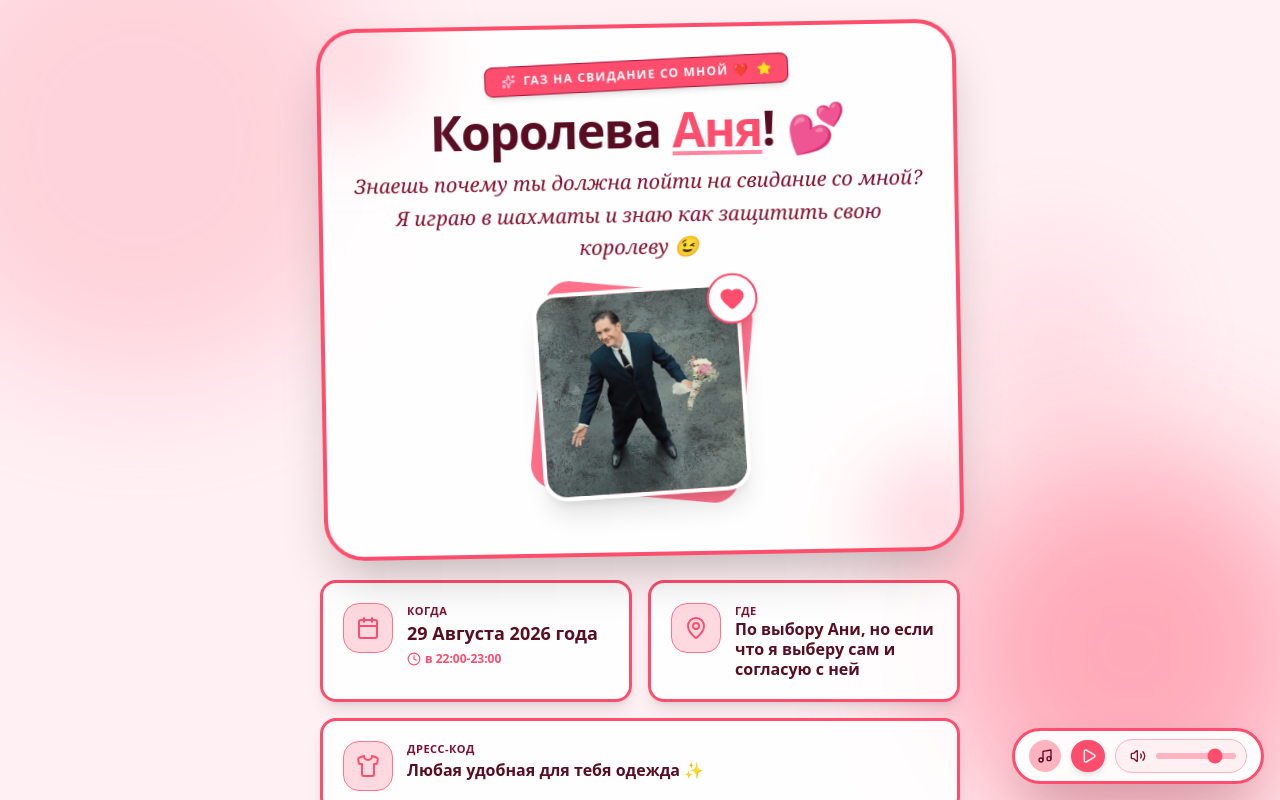
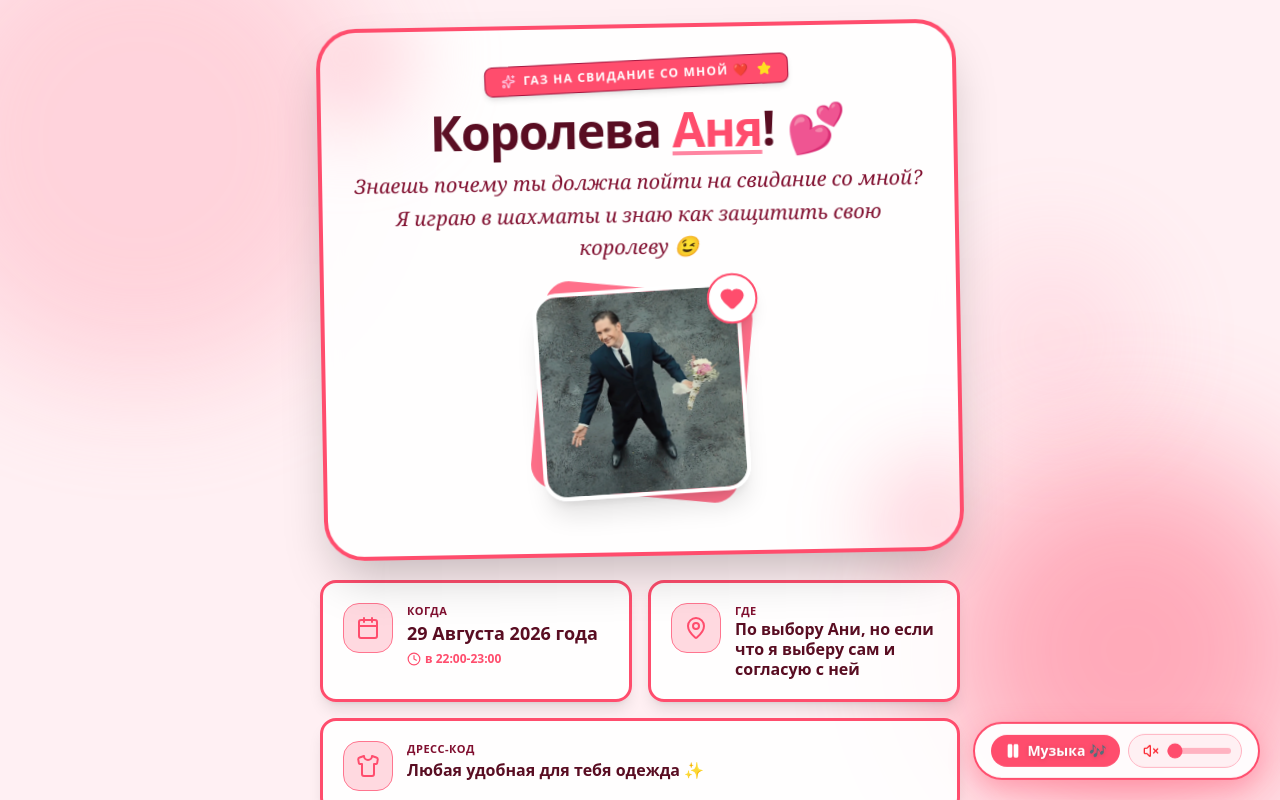
Before and after one commit to MoshniChel/Svidanie, a React (Vite) app: page / in a window 1280 px wide. Both pictures are taken after a click on the button "Выключить звук". Shown: the top 800 px of the page. Built offline with nearby package versions, Linux system fonts and the light colour scheme.

Commit message:
feat(ui): add draggable and floating music player
Replace the static music controls with a draggable, animated widget to improve UX and interactivity.

```diff
--- a/src/components/MusicPlayer.tsx
+++ b/src/components/MusicPlayer.tsx
@@ -1,5 +1,6 @@
 import React, { useState, useEffect, useRef } from "react";
 import { Volume2, VolumeX, Volume1, Music, Play, Pause } from "lucide-react";
+import { motion } from "motion/react";
 
 const PRIMARY_AUDIO = `${import.meta.env.BASE_URL}Kalym_cutted.mp3`;
 
@@ -108,7 +109,7 @@ export const MusicPlayer: React.FC = () => {
   };
 
   return (
-    <div className="fixed bottom-3 right-3 sm:bottom-4 sm:right-4 z-40 flex items-center gap-2">
+    <>
       {/* HTML5 Audio Element playing local Kalym.mp3 in loop */}
       <audio
         ref={audioRef}
@@ -127,42 +128,47 @@ export const MusicPlayer: React.FC = () => {
         onPause={() => setIsPlaying(false)}
       />
 
-      {/* Compact Audio Control Pill */}
-      <div
-        id="music-player-pill"
-        className="bg-white/95 backdrop-blur-md border-3 border-[#FF4D6D] shadow-2xl rounded-full px-3 py-2 sm:px-3.5 sm:py-2 flex items-center gap-2 sm:gap-2.5 text-[#590D22] transition-all hover:scale-102"
+      {/* Single Floating & Draggable Music Button Widget with Integrated Volume Control */}
+      <motion.div
+        drag
+        dragMomentum={false}
+        animate={{ y: [0, -6, 0] }}
+        transition={{ y: { repeat: Infinity, duration: 3, ease: "easeInOut" } }}
+        className="fixed bottom-3 right-3 sm:bottom-5 sm:right-5 z-[100] flex items-center gap-1.5 sm:gap-2 bg-white/95 backdrop-blur-md border-2 border-[#FF4D6D] shadow-[0_8px_25px_rgba(255,77,109,0.35)] rounded-full p-1.5 sm:px-4 sm:py-2.5 transition-all hover:shadow-[0_12px_30px_rgba(255,77,109,0.5)] cursor-grab active:cursor-grabbing touch-none select-none"
       >
-        {/* Animated Music Icon */}
-        <div
-          className={`p-2 rounded-full transition-colors ${
-            isPlaying ? "bg-[#FF4D6D] text-white animate-pulse" : "bg-[#FFB3C1] text-[#590D22]"
-          }`}
-        >
-          <Music className="w-4 h-4" />
-        </div>
-
-        {/* Play/Pause Button */}
+        {/* Play / Pause Toggle Button */}
         <button
           onClick={togglePlay}
-          className="p-2 rounded-full bg-[#FF4D6D] hover:bg-[#FF758F] text-white transition-all cursor-pointer shadow-md flex items-center justify-center active:scale-95 shrink-0"
-          title={isPlaying ? "Пауза" : "Воспроизвести"}
+          className={`flex items-center gap-1.5 px-3 py-1.5 sm:px-3.5 sm:py-1.5 rounded-full font-bold text-xs sm:text-sm transition-all cursor-pointer active:scale-95 ${
+            isPlaying
+              ? "bg-[#FF4D6D] text-white hover:bg-[#FF758F]"
+              : "bg-gradient-to-r from-[#FF4D6D] to-[#FF758F] text-white hover:scale-105"
+          }`}
+          title={isPlaying ? "Поставить на паузу" : "Включить музыку"}
         >
-          {isPlaying ? <Pause className="w-4 h-4" /> : <Play className="w-4 h-4 ml-0.5" />}
+          {isPlaying ? (
+            <Pause className="w-3.5 h-3.5 sm:w-4 sm:h-4 fill-current shrink-0" />
+          ) : (
+            <Play className="w-3.5 h-3.5 sm:w-4 sm:h-4 fill-current ml-0.5 shrink-0" />
+          )}
+          <span className="whitespace-nowrap drop-shadow-sm">
+            {isPlaying ? "Музыка 🎶" : "Музыка 🎵"}
+          </span>
         </button>
 
         {/* Volume & Mute Controls */}
-        <div className="flex items-center gap-1.5 bg-[#FFF0F3] px-2.5 py-1 rounded-full border border-[#FFB3C1]">
+        <div className="flex items-center gap-1 bg-[#FFF0F3] px-2 py-1 sm:px-2.5 sm:py-1 rounded-full border border-[#FFB3C1]">
           <button
             onClick={toggleMute}
-            className="p-1 rounded-full hover:bg-[#FFB3C1]/50 text-[#800F2F] transition-colors cursor-pointer shrink-0"
+            className="p-0.5 sm:p-1 rounded-full hover:bg-[#FFB3C1]/50 text-[#800F2F] transition-colors cursor-pointer shrink-0"
             title={isMuted ? "Включить звук" : "Выключить звук"}
           >
             {isMuted || volume === 0 ? (
-              <VolumeX className="w-4 h-4 text-red-500" />
+              <VolumeX className="w-3.5 h-3.5 sm:w-4 sm:h-4 text-red-500" />
             ) : volume < 50 ? (
-              <Volume1 className="w-4 h-4" />
+              <Volume1 className="w-3.5 h-3.5 sm:w-4 sm:h-4" />
             ) : (
-              <Volume2 className="w-4 h-4" />
+              <Volume2 className="w-3.5 h-3.5 sm:w-4 sm:h-4" />
             )}
           </button>
 
@@ -172,11 +178,11 @@ export const MusicPlayer: React.FC = () => {
             max="100"
             value={isMuted ? 0 : volume}
             onChange={handleVolumeChange}
-            className="w-14 sm:w-20 h-1.5 bg-[#FFB3C1] rounded-lg appearance-none cursor-pointer accent-[#FF4D6D] focus:outline-none"
+            className="w-10 sm:w-16 h-1.5 bg-[#FFB3C1] rounded-lg appearance-none cursor-pointer accent-[#FF4D6D] focus:outline-none"
             title={`Громкость: ${isMuted ? 0 : volume}%`}
           />
         </div>
-      </div>
-    </div>
+      </motion.div>
+    </>
   );
 };
```
